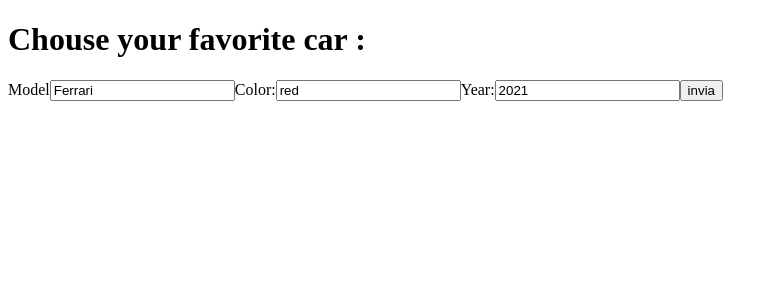
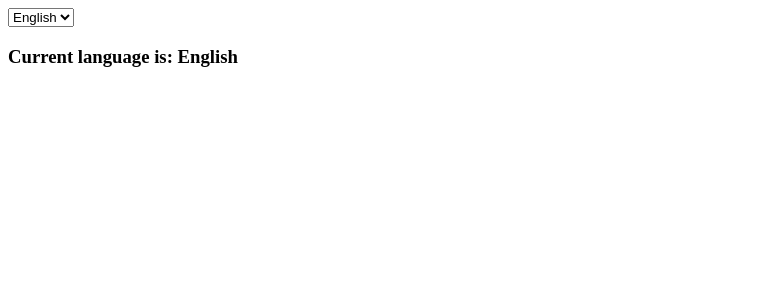
Before and after one commit to MuciFrancesco/react-exercises, a React (Create React App) app: page / in a window 1280 px wide. Shown: the top 300 px of the page, without its empty margins (0-778 px from the left). Built offline with nearby package versions, Linux system fonts and the light colour scheme.

Commit message:
useContext

```diff
--- a/src/App.js
+++ b/src/App.js
@@ -1,16 +1,23 @@
-import React from "react";
-import CarDetail from "./CarDetail";
-const defaultValue = {
-  model: "Ferrari",
-  color: "red",
-  year: "2021",
-};
+import React, { useState } from "react";
+import LanguageContext from "./LanguageContext";
+import DisplayLanguages from "./DisplayLanguages";
 
 function App() {
+  const [language, setLanguage] = useState("English");
+  const handleChangeLanguage = (e) => {
+    e.preventDefault();
+    setLanguage(e.target.value);
+  };
   return (
     <div className='App'>
       <>
-        <CarDetail defaultValue={defaultValue} />
+        <select value={language} onChange={handleChangeLanguage}>
+          <option value='English'>English</option>
+          <option value='Italiano'>Italiano</option>
+        </select>
+        <LanguageContext.Provider value={language}>
+          <DisplayLanguages />
+        </LanguageContext.Provider>
       </>
     </div>
   );
--- /dev/null
+++ b/src/DisplayLanguages.js
@@ -0,0 +1,17 @@
+import React, { useContext } from "react";
+import LanguageContext from "./LanguageContext";
+
+function DisplayLanguages() {
+  const language = useContext(LanguageContext);
+  return (
+    <div>
+      {language === "English" ? (
+        <h3>Current language is: {language}</h3>
+      ) : (
+        <h3>Lingua corrente: {language}</h3>
+      )}
+    </div>
+  );
+}
+
+export default DisplayLanguages;
--- /dev/null
+++ b/src/LanguageContext.js
@@ -0,0 +1,5 @@
+import React, { createContext } from "react";
+
+const LanguageContext = createContext("English");
+
+export default LanguageContext;
```
